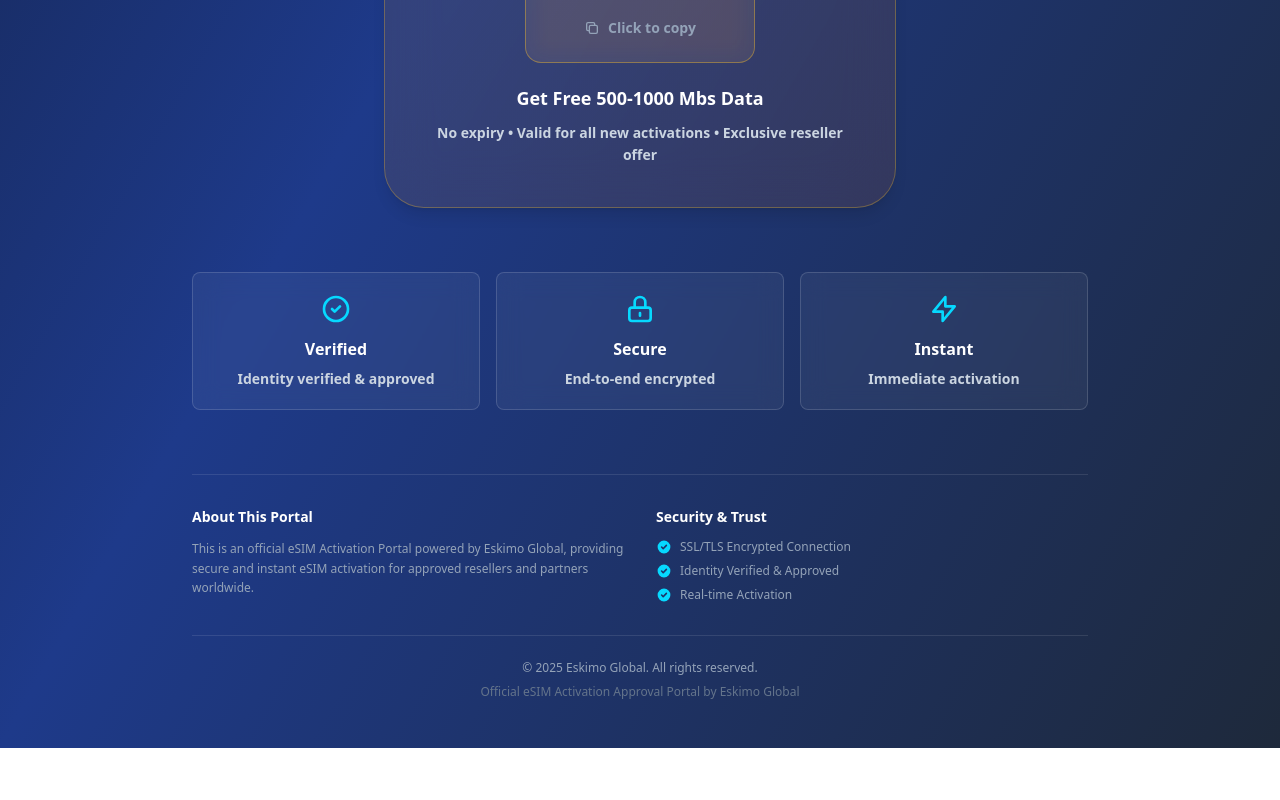
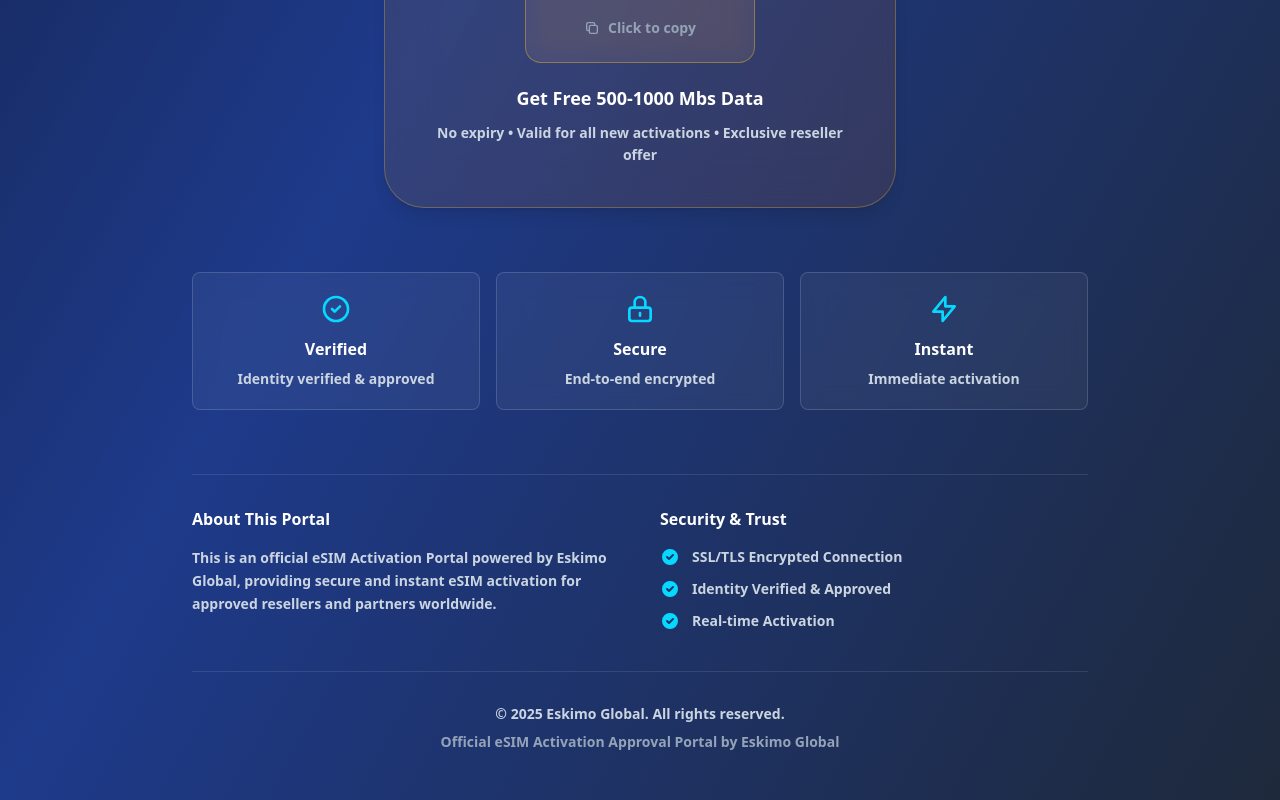
Before and after one commit to TheGatewayMaker/approval-eskimo1, a React (Vite) app: page / in a window 1280 px wide. Shown: the part 1502-2302 px from the top of the page. Before the commit the page ends 2250 px from the top, so only its background shows below. Built offline with nearby package versions, Linux system fonts and the light colour scheme.

Commit message:
Enhance footer typography and overall professionalism
cgen-047913d7776c43cfa93b350136890484

```diff
--- a/client/components/esim-portal/PortalFooter.tsx
+++ b/client/components/esim-portal/PortalFooter.tsx
@@ -1,25 +1,25 @@
 export function PortalFooter() {
   return (
     <div className="mt-16 pt-8 border-t border-white/10">
-      <div className="grid grid-cols-1 sm:grid-cols-2 gap-8 mb-8">
+      <div className="grid grid-cols-1 sm:grid-cols-2 gap-10 mb-10">
         <div>
-          <h4 className="text-sm font-semibold text-white mb-3">
+          <h4 className="text-base font-black text-white mb-4">
             About This Portal
           </h4>
-          <p className="text-xs text-slate-400 leading-relaxed">
+          <p className="text-sm text-slate-300 leading-relaxed font-semibold">
             This is an official eSIM Activation Portal powered by Eskimo Global,
             providing secure and instant eSIM activation for approved resellers
             and partners worldwide.
           </p>
         </div>
         <div>
-          <h4 className="text-sm font-semibold text-white mb-3">
+          <h4 className="text-base font-black text-white mb-4">
             Security & Trust
           </h4>
-          <ul className="space-y-2">
-            <li className="text-xs text-slate-400 flex items-center gap-2">
+          <ul className="space-y-3">
+            <li className="text-sm text-slate-300 flex items-center gap-3 font-semibold">
               <svg
-                className="w-4 h-4 text-cyan-400"
+                className="w-5 h-5 text-cyan-400"
                 fill="currentColor"
                 viewBox="0 0 20 20"
               >
@@ -31,9 +31,9 @@ export function PortalFooter() {
               </svg>
               SSL/TLS Encrypted Connection
             </li>
-            <li className="text-xs text-slate-400 flex items-center gap-2">
+            <li className="text-sm text-slate-300 flex items-center gap-3 font-semibold">
               <svg
-                className="w-4 h-4 text-cyan-400"
+                className="w-5 h-5 text-cyan-400"
                 fill="currentColor"
                 viewBox="0 0 20 20"
               >
@@ -45,9 +45,9 @@ export function PortalFooter() {
               </svg>
               Identity Verified & Approved
             </li>
-            <li className="text-xs text-slate-400 flex items-center gap-2">
+            <li className="text-sm text-slate-300 flex items-center gap-3 font-semibold">
               <svg
-                className="w-4 h-4 text-cyan-400"
+                className="w-5 h-5 text-cyan-400"
                 fill="currentColor"
                 viewBox="0 0 20 20"
               >
@@ -63,11 +63,11 @@ export function PortalFooter() {
         </div>
       </div>
 
-      <div className="border-t border-white/10 pt-6 text-center">
-        <p className="text-xs text-slate-400 mb-2">
+      <div className="border-t border-white/10 pt-8 text-center">
+        <p className="text-sm text-slate-300 mb-2 font-semibold">
           © {new Date().getFullYear()} Eskimo Global. All rights reserved.
         </p>
-        <p className="text-xs text-slate-500">
+        <p className="text-sm text-slate-400 font-semibold">
           Official eSIM Activation Approval Portal by Eskimo Global
         </p>
       </div>
```
